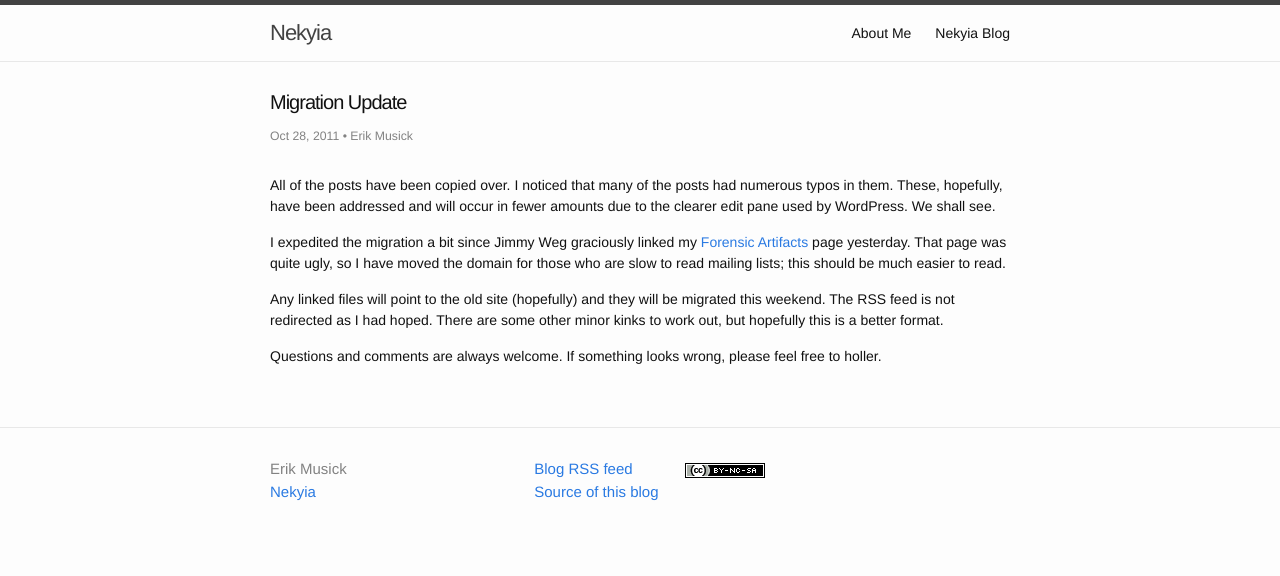
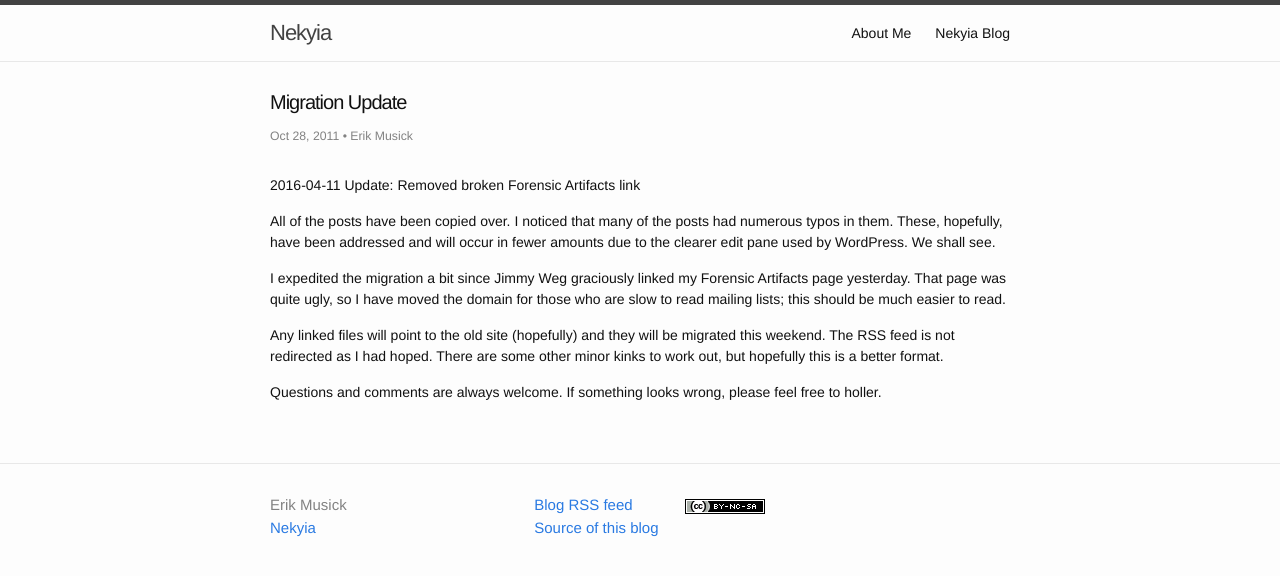
Before and after one commit to emusick/emusick.github.io, a Jekyll site: the page built from _posts/2011-10-28-migration-update.md, in a window 1280 px wide. Shown: the top 576 px of the page. Built offline with Jekyll 4.4.1, drawn with Linux system fonts in a browser that asks for light colours.

Commit message:
Update 2011-10-28-migration-update.md
Removed old link

```diff
--- a/_posts/2011-10-28-migration-update.md
+++ b/_posts/2011-10-28-migration-update.md
@@ -9,9 +9,11 @@ permalink: /migration-update/
 categories:
   - News
 ---
+2016-04-11 Update: Removed broken Forensic Artifacts link
+
 All of the posts have been copied over. I noticed that many of the posts had numerous typos in them. These, hopefully, have been addressed and will occur in fewer amounts due to the clearer edit pane used by WordPress. We shall see.
 
-I expedited the migration a bit since Jimmy Weg graciously linked my [Forensic Artifacts](http://erikmusick.com/?p=26 "Forensic Artifacts") page yesterday. That page was quite ugly, so I have moved the domain for those who are slow to read mailing lists; this should be much easier to read.
+I expedited the migration a bit since Jimmy Weg graciously linked my Forensic Artifacts page yesterday. That page was quite ugly, so I have moved the domain for those who are slow to read mailing lists; this should be much easier to read.
 
 Any linked files will point to the old site (hopefully) and they will be migrated this weekend. The RSS feed is not redirected as I had hoped. There are some other minor kinks to work out, but hopefully this is a better format.
 
```
